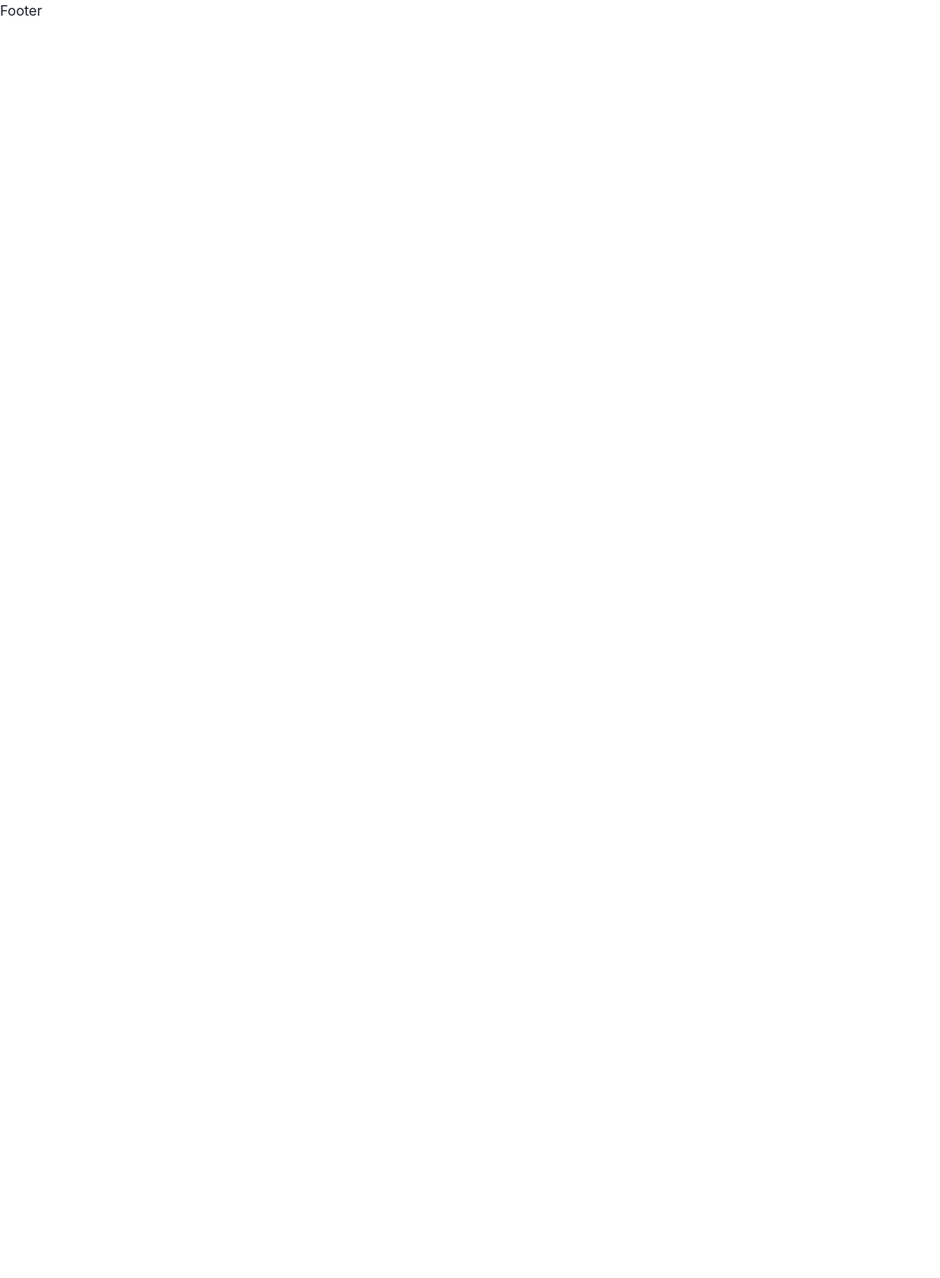
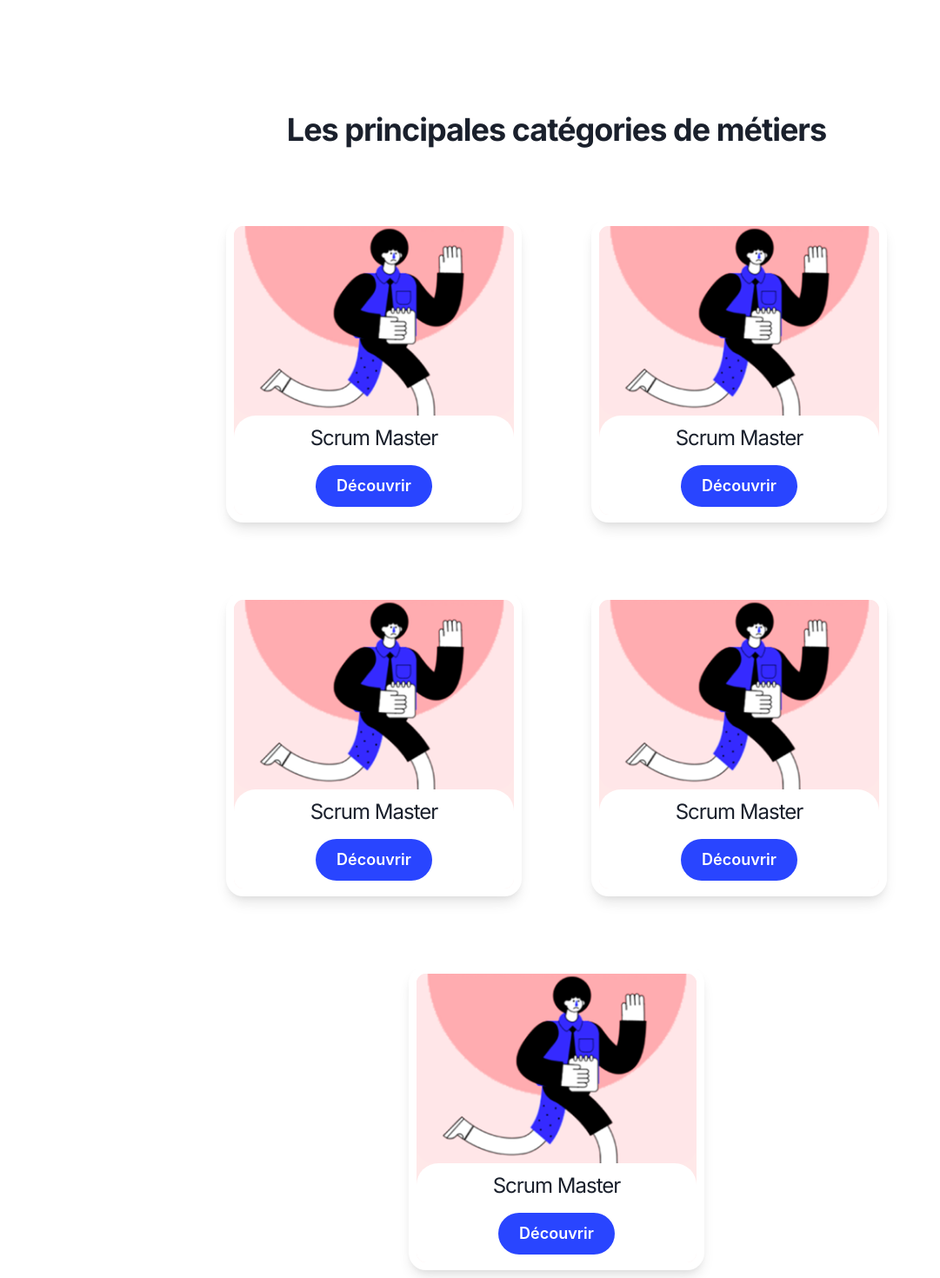
Before and after one commit to FairFightKing/PrestAgile, a Next.js app in the folder app/: page / in a window 1280 px wide. Shown: the part 1980-3450 px from the top of the page at 87% size, without its empty margins (0-1081 px from the left). Before the commit the page ends 2060 px from the top, so only its background shows below. Built offline with nearby package versions, Linux system fonts and the light colour scheme.

Commit message:
ADD picture in grid && ADD grid code

```diff
--- a/app/pages/index.tsx
+++ b/app/pages/index.tsx
@@ -3,6 +3,7 @@ import styled from 'styled-components';
 import Layout from '../ui/components/layout';
 import BannerHomePage from '../ui/components/bannerHomePage';
 import RecruitmentHomePage from '../ui/components/recruitmentHomePage';
+import CategoryHomePage from '../ui/components/categoryHomePage';
 
 const Home: NextPage = () => {
   return (
@@ -10,6 +11,7 @@ const Home: NextPage = () => {
       Page accueil Next Js.
       <BannerHomePage />
       <RecruitmentHomePage />
+      <CategoryHomePage />
     </div>
   );
 };
--- /dev/null
+++ b/app/ui/components/categoryHomePage.tsx
@@ -0,0 +1,265 @@
+import {
+  Box,
+  Button,
+  GridItem,
+  Image,
+  Text,
+  Wrap,
+  WrapItem,
+} from '@chakra-ui/react';
+
+export default function CategoryHomePage() {
+  return (
+    <Box my="8rem" textAlign="center" h="auto">
+      <Text
+        my="5rem"
+        fontSize="4xl"
+        fontFamily="Inter"
+        fontWeight="700"
+        lineHeight="120%"
+        letterSpacing="-1px"
+      >
+        Les principales catégories de métiers
+      </Text>
+      <Wrap
+        spacing="5rem"
+        h="21rem"
+        width="85%"
+        justify="center"
+        height="100%"
+        m="auto"
+      >
+        <WrapItem>
+          <GridItem
+            height="350px"
+            w="340px"
+            rounded="20px"
+            border="white 9px solid"
+            bg="#FFE8E8"
+            boxShadow="lg"
+            overflow="hidden"
+          >
+            <Image
+              src="Gridlistimage.png"
+              zIndex={6}
+              position="relative"
+              roundedBottom="20px"
+              alt="rth"
+            />
+            <Box
+              textAlign="center"
+              roundedTop="25px"
+              zIndex={7}
+              position="relative"
+              bg="white"
+              p={3}
+            >
+              <Text
+                fontSize="2xl"
+                fontFamily="Inter"
+                fontWeight="400"
+                lineHeight="120%"
+                letterSpacing="-1px"
+              >
+                Scrum Master
+              </Text>
+              <Button
+                mt={4}
+                color="white"
+                borderRadius="100px"
+                size="lg"
+                bg="#2945FF"
+              >
+                Découvrir
+              </Button>
+            </Box>
+          </GridItem>
+        </WrapItem>
+        <WrapItem>
+          <GridItem
+            height="350px"
+            w="340px"
+            rounded="20px"
+            border="white 9px solid"
+            bg="#FFE8E8"
+            boxShadow="lg"
+            overflow="hidden"
+          >
+            <Image
+              src="Gridlistimage.png"
+              zIndex={6}
+              position="relative"
+              roundedBottom="20px"
+              alt="rth"
+            />
+            <Box
+              textAlign="center"
+              roundedTop="25px"
+              zIndex={7}
+              position="relative"
+              bg="white"
+              p={3}
+            >
+              <Text
+                fontSize="2xl"
+                fontFamily="Inter"
+                fontWeight="400"
+                lineHeight="120%"
+                letterSpacing="-1px"
+              >
+                Scrum Master
+              </Text>
+              <Button
+                mt={4}
+                color="white"
+                borderRadius="100px"
+                size="lg"
+                bg="#2945FF"
+              >
+                Découvrir
+              </Button>
+            </Box>
+          </GridItem>
+        </WrapItem>
+        <WrapItem>
+          <GridItem
+            height="350px"
+            w="340px"
+            rounded="20px"
+            border="white 9px solid"
+            bg="#FFE8E8"
+            boxShadow="lg"
+            overflow="hidden"
+          >
+            <Image
+              src="Gridlistimage.png"
+              zIndex={6}
+              position="relative"
+              roundedBottom="20px"
+              alt="rth"
+            />
+            <Box
+              textAlign="center"
+              roundedTop="25px"
+              zIndex={7}
+              position="relative"
+              bg="white"
+              p={3}
+            >
+              <Text
+                fontSize="2xl"
+                fontFamily="Inter"
+                fontWeight="400"
+                lineHeight="120%"
+                letterSpacing="-1px"
+              >
+                Scrum Master
+              </Text>
+              <Button
+                mt={4}
+                color="white"
+                borderRadius="100px"
+                size="lg"
+                bg="#2945FF"
+              >
+                Découvrir
+              </Button>
+            </Box>
+          </GridItem>
+        </WrapItem>
+        <WrapItem>
+          <GridItem
+            height="350px"
+            w="340px"
+            rounded="20px"
+            border="white 9px solid"
+            bg="#FFE8E8"
+            boxShadow="lg"
+            overflow="hidden"
+          >
+            <Image
+              src="Gridlistimage.png"
+              zIndex={6}
+              position="relative"
+              roundedBottom="20px"
+              alt="rth"
+            />
+            <Box
+              textAlign="center"
+              roundedTop="25px"
+              zIndex={7}
+              position="relative"
+              bg="white"
+              p={3}
+            >
+              <Text
+                fontSize="2xl"
+                fontFamily="Inter"
+                fontWeight="400"
+                lineHeight="120%"
+                letterSpacing="-1px"
+              >
+                Scrum Master
+              </Text>
+              <Button
+                mt={4}
+                color="white"
+                borderRadius="100px"
+                size="lg"
+                bg="#2945FF"
+              >
+                Découvrir
+              </Button>
+            </Box>
+          </GridItem>
+        </WrapItem>
+        <WrapItem>
+          <GridItem
+            height="350px"
+            w="340px"
+            rounded="20px"
+            border="white 9px solid"
+            bg="#FFE8E8"
+            boxShadow="lg"
+            overflow="hidden"
+          >
+            <Image
+              src="Gridlistimage.png"
+              zIndex={6}
+              position="relative"
+              roundedBottom="20px"
+              alt="rth"
+            />
+            <Box
+              textAlign="center"
+              roundedTop="25px"
+              zIndex={7}
+              position="relative"
+              bg="white"
+              p={3}
+            >
+              <Text
+                fontSize="2xl"
+                fontFamily="Inter"
+                fontWeight="400"
+                lineHeight="120%"
+                letterSpacing="-1px"
+              >
+                Scrum Master
+              </Text>
+              <Button
+                mt={4}
+                color="white"
+                borderRadius="100px"
+                size="lg"
+                bg="#2945FF"
+              >
+                Découvrir
+              </Button>
+            </Box>
+          </GridItem>
+        </WrapItem>
+      </Wrap>
+    </Box>
+  );
+}
```
Also changed, not shown: app/public/Gridlistimage.png (added).
